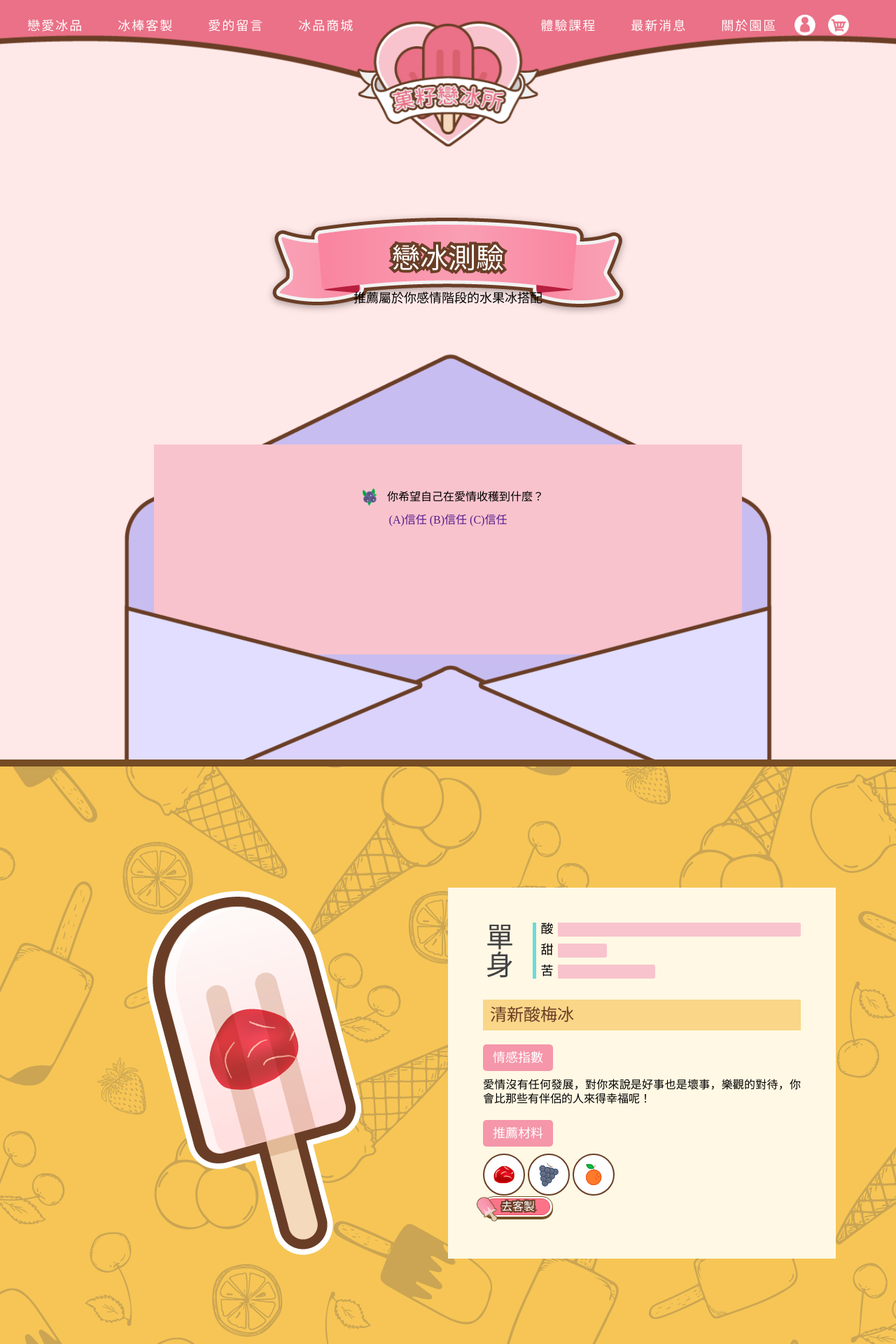
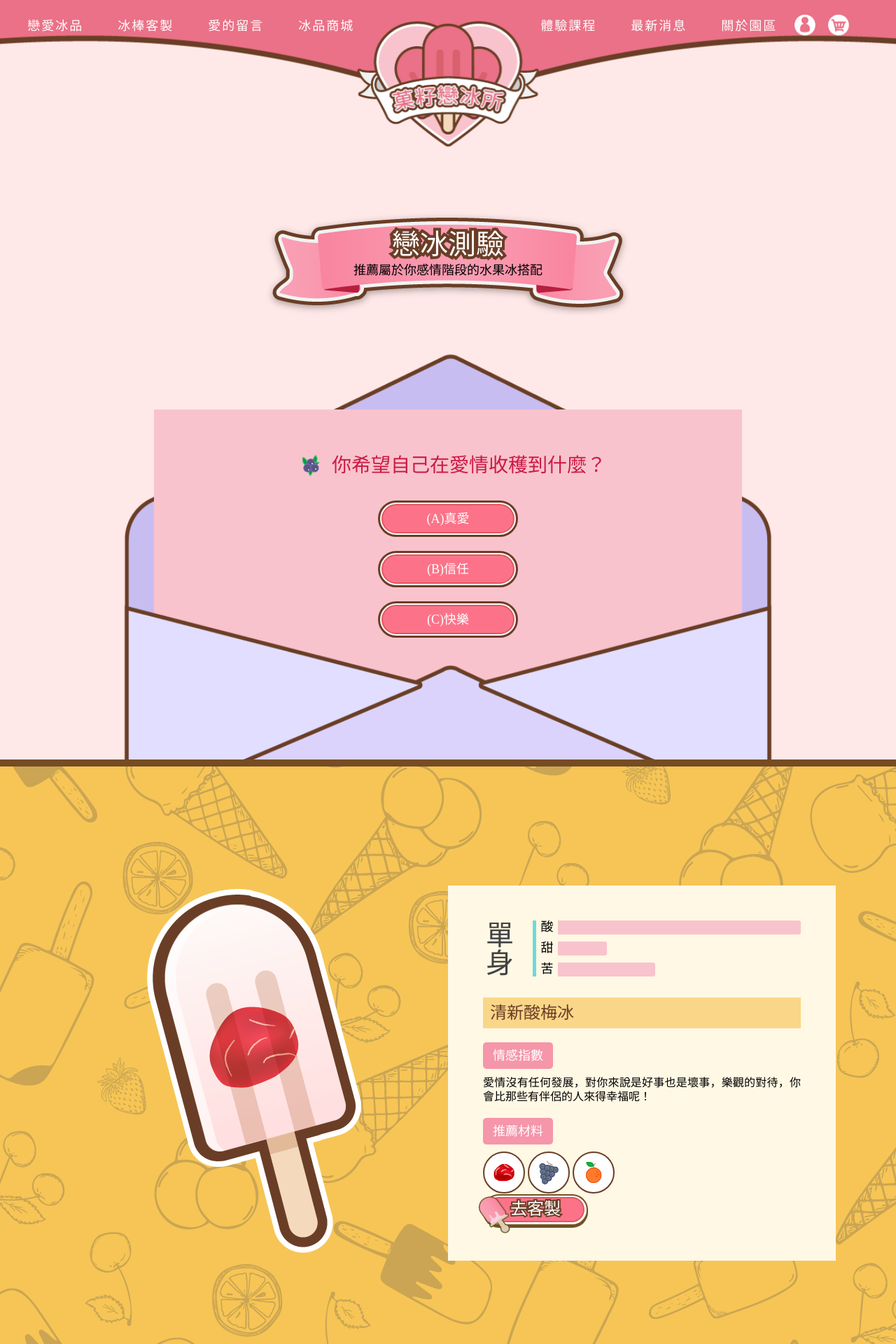
Before and after one commit to connectshark/Love-Fruit, a PHP site: page /qa.html in a window 1280 px wide. Shown: the top 1920 px of the page at 70% size. Run offline with PHP 8.4, Linux system fonts and the light colour scheme; style sheets or scripts are compiled from the project's sources; some web fonts are replaced.

Commit message:
destop信封完成

```diff
--- a/css/qa.css
+++ b/css/qa.css
@@ -31,11 +31,11 @@
 
 .page-qa .qa .title-main .title {
   color: #fff;
-  font-size: 18px;
+  font-size: 24px;
   position: relative;
   z-index: 5;
   text-align: center;
-  line-height: 36px;
+  line-height: 48px;
 }
 
 .page-qa .qa .title-main .title:after {
@@ -51,6 +51,7 @@
 
 .page-qa .qa .title-main .title {
   z-index: 1;
+  line-height: 20px;
 }
 
 .page-qa .qa .title-main span {
@@ -73,12 +74,12 @@
 
 .page-qa .qa .letter .topic {
   width: 70%;
-  height: 300px;
+  height: 500px;
   margin: auto;
   background-color: #f8c3cd;
   position: absolute;
   z-index: 0;
-  bottom: 150px;
+  bottom: 0px;
   left: 0;
   right: 0;
   padding: 50px;
@@ -100,7 +101,42 @@
 
 .page-qa .qa .letter .topic .title-area .topic-fruit {
   display: block;
-  width: 50px;
+  width: 60px;
+}
+
+.page-qa .qa .letter .topic .title-area .question {
+  font-size: 28px;
+  color: #cb1b45;
+}
+
+.page-qa .qa .letter .topic .asw .asw-btn {
+  display: block;
+  width: 200px;
+  padding: 2px;
+  margin: 20px auto;
+  background-color: #fff;
+  border: 3px solid #6a3e26;
+  border-radius: 100px;
+}
+
+.page-qa .qa .letter .topic .asw .asw-btn span {
+  display: block;
+  padding: 10px;
+  background-color: #fc7389;
+  border: 2px solid #e4575f;
+  border-radius: 100px;
+  color: #fff;
+  font-size: 18px;
+  -webkit-transition: .2s;
+  transition: .2s;
+}
+
+.page-qa .qa .letter .topic .asw .asw-btn:hover span {
+  background-color: #ffabb1;
+}
+
+.page-qa .qa .letter .topic .asw .asw-btn:active span {
+  background-color: #db4d6d;
 }
 
 .page-qa .qa .letter .envelope-front {
@@ -108,6 +144,7 @@
   height: 255px;
   margin: -300px auto 0;
   position: relative;
+  pointer-events: none;
 }
 
 .page-qa .qa .letter .envelope-front img {
@@ -250,11 +287,11 @@
 
 .page-qa .stage .content .ice-btn-out {
   display: block;
-  width: 100px;
-  height: 30px;
+  width: 150px;
+  height: 45px;
   border-radius: 25px;
   background-color: white;
-  border: 1.5px solid #715124;
+  border: 2.25px solid #715124;
   display: -webkit-box;
   display: -ms-flexbox;
   display: flex;
@@ -276,11 +313,11 @@
 .page-qa .stage .content .ice-btn-out > span {
   display: block;
   position: relative;
-  width: 93px;
-  height: 24px;
+  width: 139.5px;
+  height: 36px;
   border-radius: 20px;
   background-color: #fc7389;
-  border: 1.5px solid #e4575f;
+  border: 2.25px solid #e4575f;
   text-align: center;
   margin: auto;
   cursor: pointer;
@@ -297,17 +334,17 @@
   position: absolute;
   top: -3px;
   left: -13px;
-  width: 30px;
-  height: 35px;
+  width: 45px;
+  height: 52.5px;
 }
 
 .page-qa .stage .content .ice-btn-out .btn-costum {
   color: white;
-  font-size: 16px;
+  font-size: 24px;
   position: relative;
   z-index: 5;
   text-align: center;
-  line-height: 32px;
+  line-height: 48px;
 }
 
 .page-qa .stage .content .ice-btn-out .btn-costum:after {
@@ -322,7 +359,7 @@
 }
 
 .page-qa .stage .content .ice-btn-out .btn-costum {
-  line-height: 22px;
+  line-height: 30px;
 }
 
 .page-qa .stage.single {
@@ -390,6 +427,12 @@
   width: 100%;
 }
 
+@media all and (max-width: 768px) {
+  .page-qa .stage .popsicle img {
+    width: 100%;
+  }
+}
+
 @media all and (min-width: 769px) {
   .page-qa .qa {
     padding-top: 300px;
@@ -419,6 +462,7 @@
   }
   .page-qa .qa .title-main .title {
     z-index: 1;
+    line-height: 40px;
   }
   .page-qa .qa .title-main span {
     font-size: 18px;
--- a/qa.html
+++ b/qa.html
@@ -89,9 +89,9 @@
 						<p class="question">你希望自己在愛情收穫到什麼？</p>
 					</div>
 					<div class="asw">
-						<a href="">(A)信任</a>
-						<a href="">(B)信任</a>
-						<a href="">(C)信任</a>
+						<a class="asw-btn" href="javascript:;"><span>(A)真愛</span></a>
+						<a class="asw-btn" href="javascript:;"><span>(B)信任</span></a>
+						<a class="asw-btn" href="javascript:;"><span>(C)快樂</span></a>
 					</div>
 				</div>
 				<div class="envelope-front"><img src="img/qa/envelopefront.png" alt=""></div>
@@ -102,7 +102,7 @@
 
 	<section class="stage single">
 		<div class="wrap">
-			<div class="popsicle col-10 col-md-6"><img src="img/qa/popsicle01.png" alt=""></div>
+			<div class="popsicle col-6 col-md-6"><img src="img/qa/popsicle01.png" alt=""></div>
 			<div class="content col-10 col-md-6">
 				<div class="mainhead">
 					<p class="stage-title col-3 col-md-2">單身</p>
@@ -137,11 +137,11 @@
 					<div class="element"><img src="img/qa/saltedplum.png" alt="酸梅"></div>
 					<div class="element"><img src="img/qa/grape.png" alt="葡萄"></div>
 					<div class="element"><img src="img/qa/orange.png" alt="橘子"></div>
-					<div><a class="ice-btn-out">
+					<a class="ice-btn-out" href="javascript:;">
 						<span class="btn-costum">
 							<img src="img/btn/ICE.png" alt="冰棒icon">去客製
 						</span>
-						</a></div>
+					</a>
 				</div>
 			</div>
 		</div>
@@ -149,7 +149,7 @@
 
 	<section class="stage firstlove">
 		<div class="wrap">
-			<div class="popsicle col-10 col-md-6"><img src="img/qa/popsicle02.png" alt=""></div>
+			<div class="popsicle col-6 col-md-6"><img src="img/qa/popsicle02.png" alt=""></div>
 			<div class="content col-10 col-md-6">
 				<div class="mainhead">
 					<p class="stage-title col-3 col-md-2">初戀</p>
@@ -184,8 +184,7 @@
 					<div class="element"><img src="img/qa/greenapple.png" alt="青蘋果"></div>
 					<div class="element"><img src="img/qa/banana.png" alt="香蕉"></div>
 					<div class="element"><img src="img/qa/blueberry.png" alt="藍莓"></div>
-					<div>
-						<a class="ice-btn-out">
+					<a class="ice-btn-out" href="javascript:;">
 						<span class="btn-costum">
 							<img src="img/btn/ICE.png" alt="冰棒icon">去客製
 						</span>
@@ -193,12 +192,11 @@
 				</div>
 			</div>
 		</div>
-		</div>
 	</section>
 
 	<section class="stage infatuation">
 		<div class="wrap">
-			<div class="popsicle col-10 col-md-6"><img src="img/qa/popsicle03.png" alt=""></div>
+			<div class="popsicle col-6 col-md-6"><img src="img/qa/popsicle03.png" alt=""></div>
 			<div class="content col-10 col-md-6">
 				<div class="mainhead">
 					<p class="stage-title col-3 col-md-2">熱戀</p>
@@ -233,7 +231,6 @@
 					<div class="element"><img src="img/qa/cherry.png" alt="櫻桃"></div>
 					<div class="element"><img src="img/qa/chocolate.png" alt="巧克力"></div>
 					<div class="element"><img src="img/qa/streberry.png" alt="草莓"></div>
-					<div>
 					<a class="ice-btn-out">
 						<span class="btn-costum">
 							<img src="img/btn/ICE.png" alt="冰棒icon">去客製
@@ -242,12 +239,11 @@
 				</div>
 			</div>
 		</div>
-		</div>
 	</section>
 
 	<section class="stage break">
 		<div class="wrap">
-			<div class="popsicle col-10 col-md-6"><img src="img/qa/popsicle04.png" alt=""></div>
+			<div class="popsicle col-6 col-md-6"><img src="img/qa/popsicle04.png" alt=""></div>
 			<div class="content col-10 col-md-6">
 				<div class="mainhead">
 					<p class="stage-title col-3 col-md-2">分手</p>
@@ -284,13 +280,11 @@
 						<div class="element"><img src="img/qa/bittergourd.png" alt="苦瓜"></div>
 						<div class="element"><img src="img/qa/roselle.png" alt="洛神花"></div>
 					</div>
-					<div>
-						<a class="ice-btn-out">
+					<a class="ice-btn-out" href="javascript:;">
 						<span class="btn-costum">
 							<img src="img/btn/ICE.png" alt="冰棒icon">去客製
 						</span>
 					</a>
-					</div>
 				</div>
 			</div>
 		</div>
--- a/sass/qa.scss
+++ b/sass/qa.scss
@@ -27,9 +27,10 @@
             text-align: center;
 
 
-            @include out-Line-Font(title,#fff,18px,5px,#6a3e26,戀冰測驗);
+            @include out-Line-Font(title,#fff,24px,5px,#6a3e26,戀冰測驗);
             .title{
                 z-index: 1;
+                line-height: 20px;
             }
 
             span{
@@ -52,12 +53,12 @@
 
             .topic{
                 width: 70%;
-                height: 300px;
+                height: 500px;
                 margin: auto;
                 background-color: #f8c3cd;
                 position: absolute;
                 z-index: 0;
-                bottom: 150px;
+                bottom: 0px;
                 left: 0;
                 right: 0;
                 padding: 50px;
@@ -71,7 +72,43 @@
 
                     .topic-fruit{
                         display: block;
-                        width: 50px;
+                        width: 60px;
+                    }
+
+                    .question{
+                        font-size: 28px;
+                        color: #cb1b45;
+                    }
+                }
+
+                .asw{
+                    .asw-btn{
+                        display: block;
+                        width: 200px;
+                        padding: 2px;
+                        margin: 20px auto;
+                        background-color: #fff;
+                        border: 3px solid #6a3e26;
+                        border-radius: 100px;
+
+                       span{
+                           display: block;
+                           padding: 10px;
+                           background-color: #fc7389;
+                           border: 2px solid #e4575f;
+                           border-radius: 100px;
+                           color: #fff;
+                           font-size: 18px;
+                           transition: .2s;
+                       }
+                   }
+
+                   .asw-btn:hover span{
+                        background-color: #ffabb1;
+                    }
+
+                    .asw-btn:active span{
+                        background-color: #db4d6d;
                     }
                 }
 
@@ -83,6 +120,7 @@
                 height: 255px;
                 margin: -300px auto 0;
                 position: relative;
+                pointer-events: none;
 
                 img{
                     width: 100%;
@@ -196,9 +234,9 @@
                 }
             }
             .ice-btn-out{
-                @include ice-btn-out(100px,btn-costum,white,16px,4px,#6a3e26,去客製);
+                @include ice-btn-out(150px,btn-costum,white,24px,4px,#6a3e26,去客製);
                 .btn-costum{
-                    line-height: 22px;
+                    line-height: 30px;
                 }
 
             }
@@ -273,6 +311,18 @@
 
 }
 
+@include rwd(mobile){
+    .page-qa{
+        .stage{
+            .popsicle{
+                img{
+                    width: 100%;
+                }
+            }
+        }
+    }
+}
+
 @include rwd(medium){
 
     .page-qa{
@@ -288,6 +338,7 @@
                 @include out-Line-Font(title,#fff,40px,8px,#6a3e26,戀冰測驗);
                 .title{
                     z-index: 1;
+                    line-height: 40px;
                 }
 
                 span{
@@ -303,7 +354,6 @@
 
             .content{
                 padding: 50px;
-
             }
         }
     }
```
Also changed, not shown: 1 other file. Lines whose indentation alone changed are shown as unchanged.
